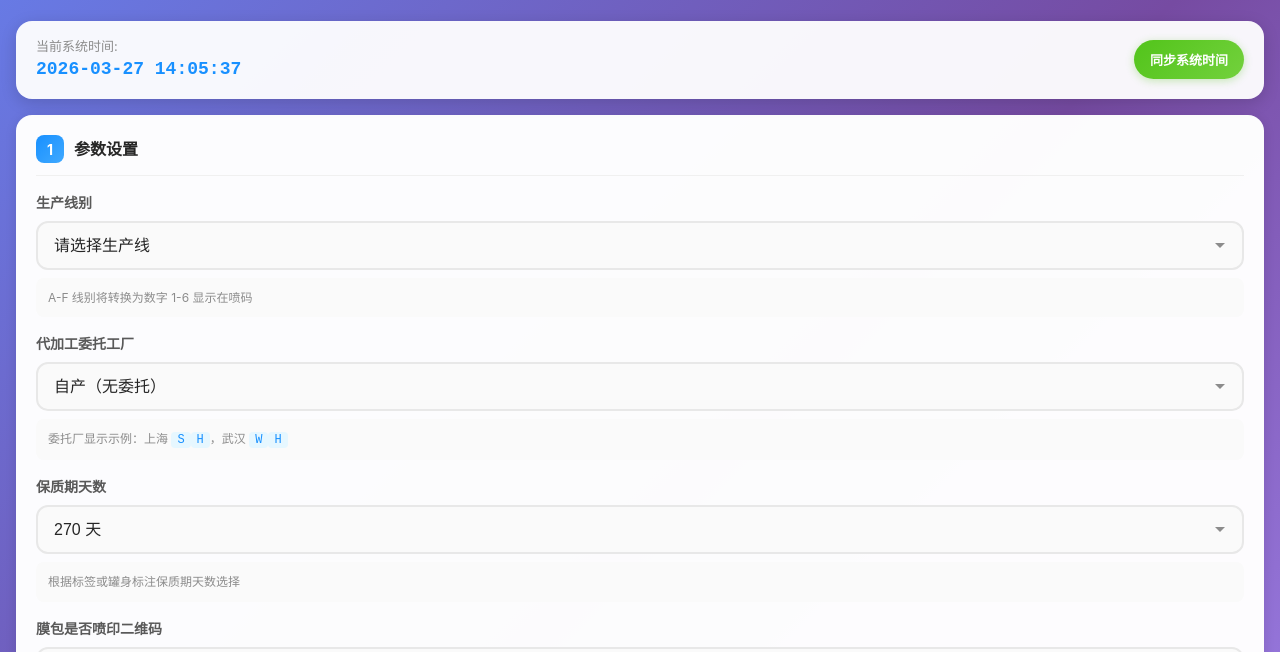
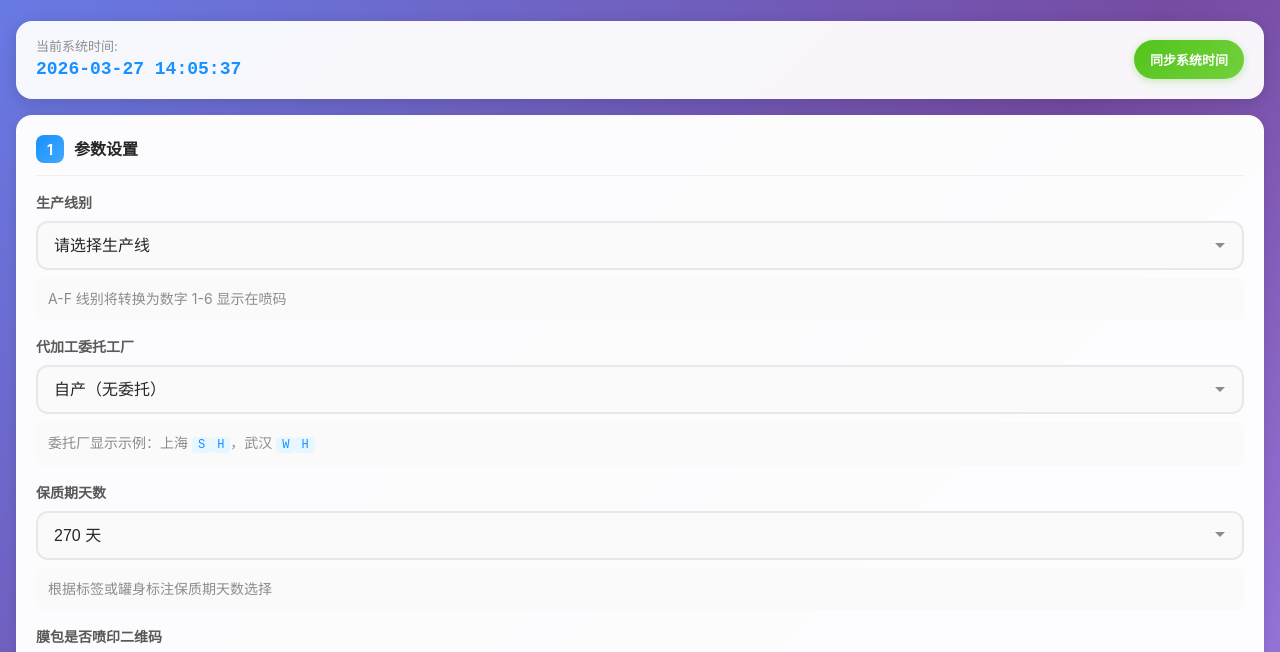
Before and after one commit to mingming882/pepsi, a plain HTML site: page Beta源码.html in a window 1280 px wide. Shown: the part 100-752 px from the top of the page. Drawn offline with Linux system fonts and the light colour scheme.

Commit message:
Update Beta源码.html

```diff
--- a/Beta源码.html
+++ b/Beta源码.html
@@ -188,7 +188,7 @@
         }
 
         .form-hint {
-            font-size: 12px;
+            font-size: 14px;
             color: #8c8c8c;
             margin-top: 8px;
             padding: 10px 12px;
```
